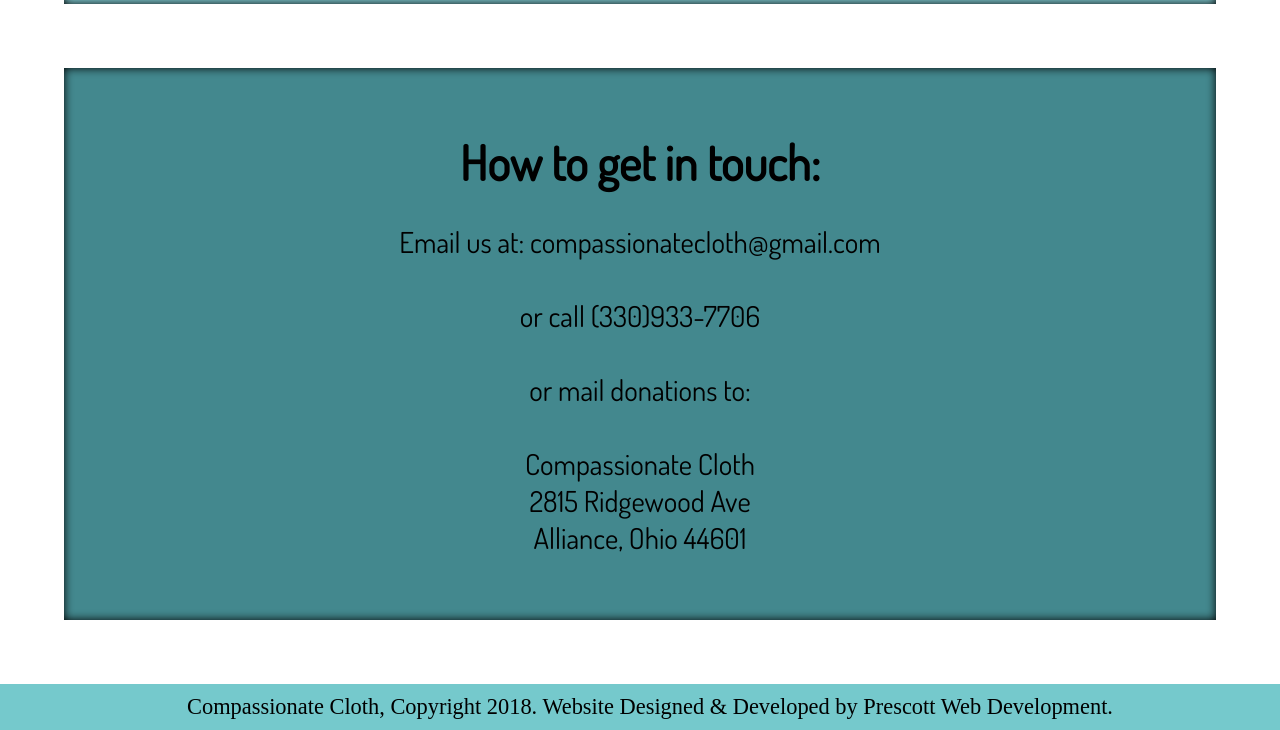
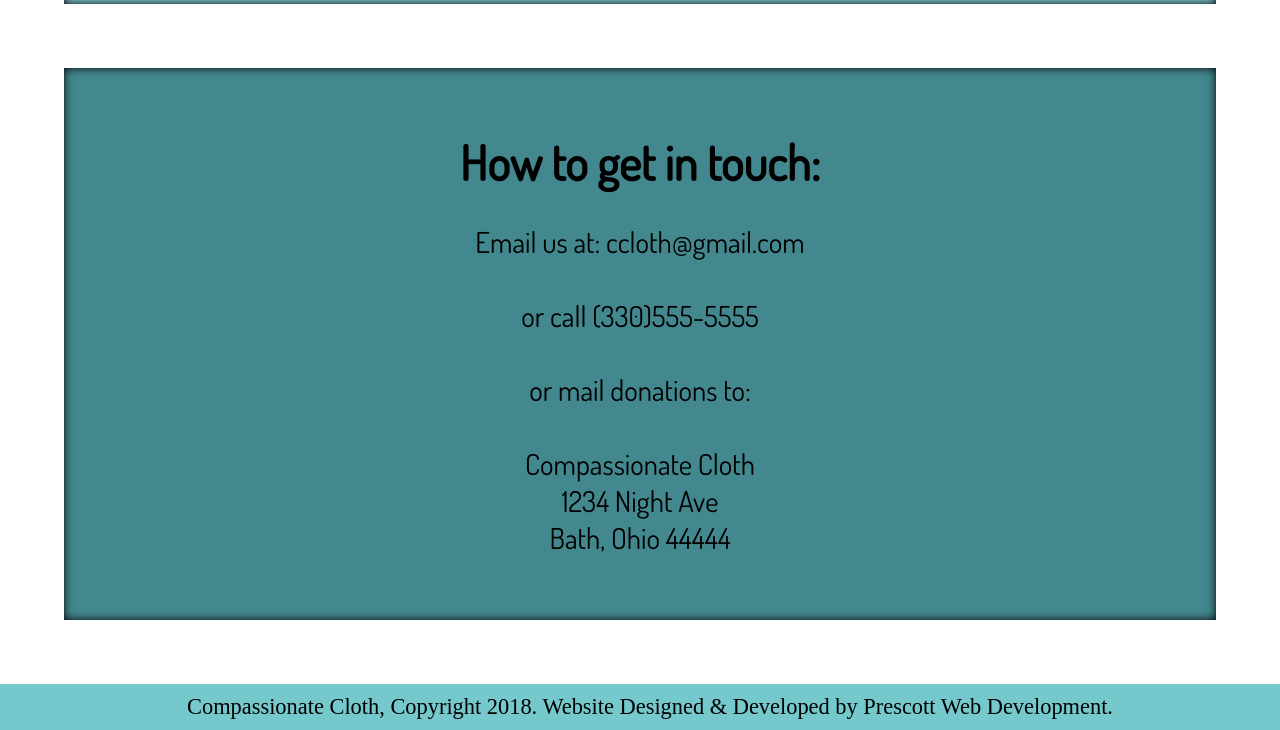
Before and after one commit to srprescott/Compassionate-Cloth, a plain HTML site: page index.html in a window 1280 px wide. Shown: the part 5583-6313 px from the top of the page. Drawn offline with Linux system fonts and the light colour scheme.

Commit message:
Fixed Contact

```diff
--- a/index.html
+++ b/index.html
@@ -103,12 +103,12 @@
                 <div class="contact">
                    <h1 class="h">How to get in touch:</h1>
                         <p class="p"> Email us at:
-                            <a href="mailto:compassionatecloth@gmail.com">compassionatecloth@gmail.com</a><br><br>
-                                or call <a href="tel:+1330-933-7706">(330)933-7706</a><br><br>
+                            <a href="mailto:ccloth@gmail.com">ccloth@gmail.com</a><br><br>
+                                or call <a href="tel:+1330-555-5555">(330)555-5555</a><br><br>
                                 or mail donations to: <br><br>
                                                 Compassionate Cloth<br>
-                                                2815 Ridgewood Ave<br>
-                                                Alliance, Ohio 44601
+                                                1234 Night Ave<br>
+                                                Bath, Ohio 44444
                         </p>
                 </div>
 
```
